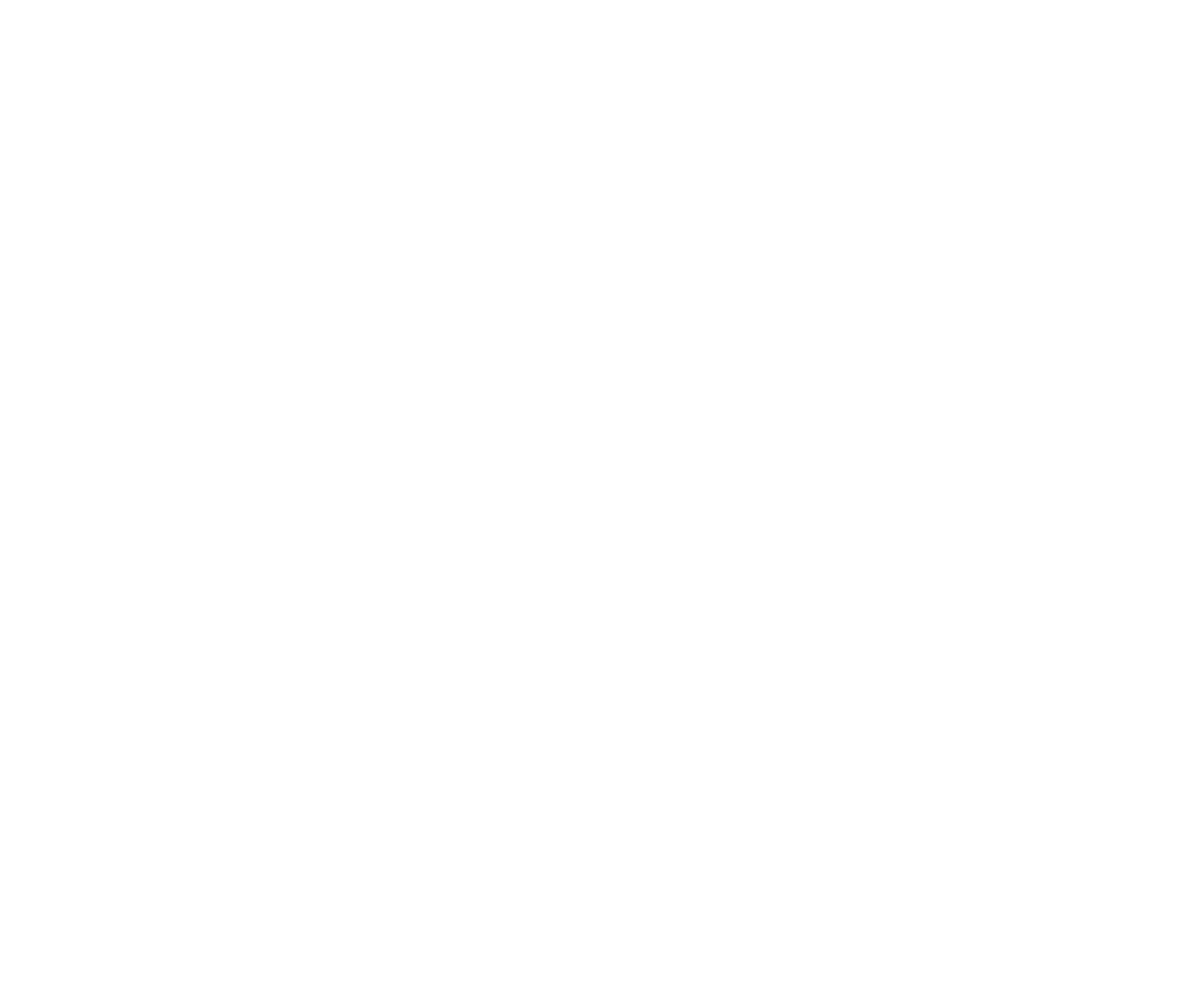
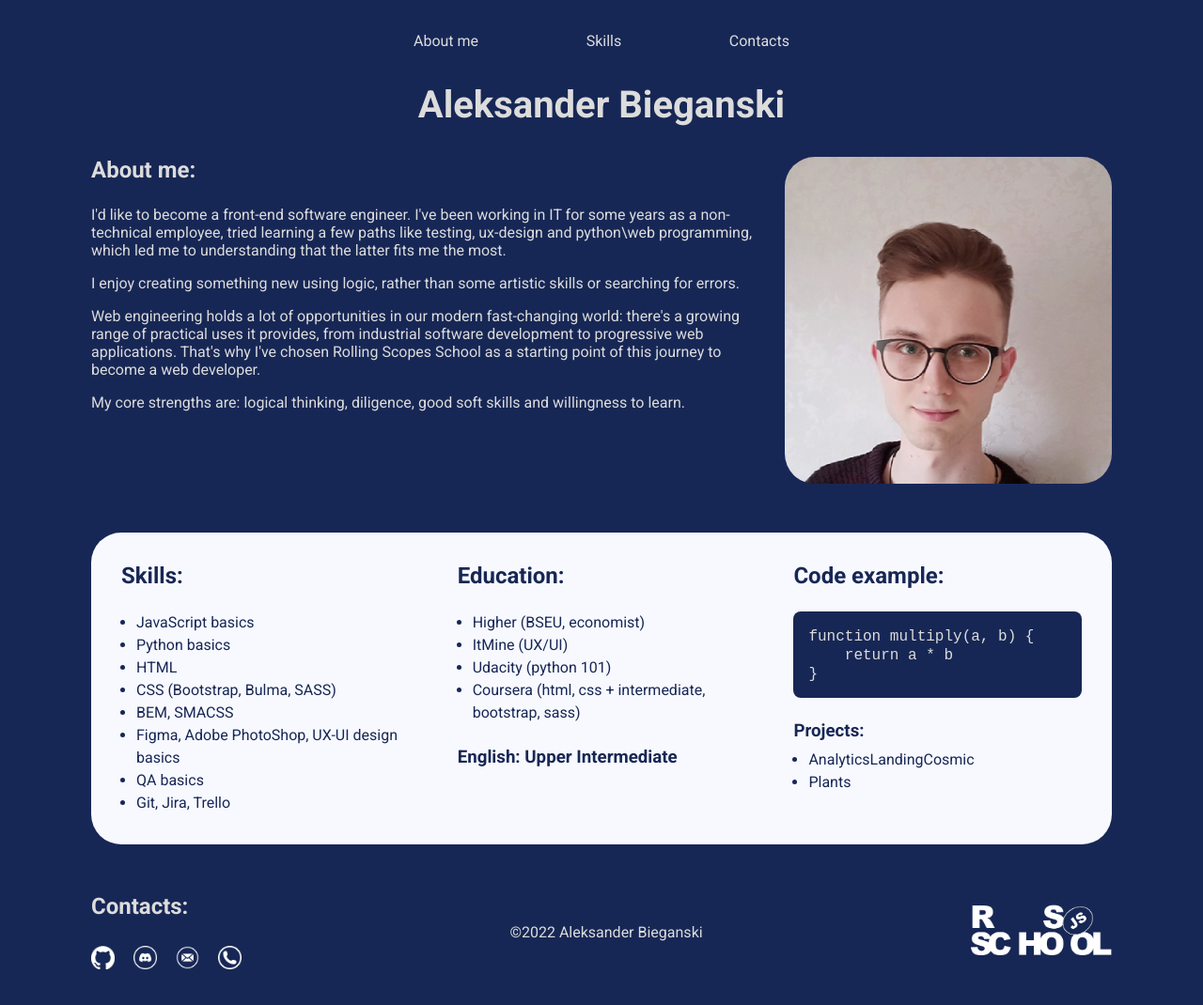
Before and after one commit to p0stfl3x/rsschool-cv, a plain HTML site: page index.html in a window 1280 px wide. Shown: the whole page at 94% size. Before the commit the page ends 800 px from the top, so only its background shows below. Drawn offline with Linux system fonts and the light colour scheme.

Commit message:
feat: add all the info, structure and styling

```diff
--- a/index.html
+++ b/index.html
@@ -4,9 +4,192 @@
   <meta charset="UTF-8">
   <meta http-equiv="X-UA-Compatible" content="IE=edge">
   <meta name="viewport" content="width=device-width, initial-scale=1.0">
-  <title>Document</title>
+  <title>cv</title>
+  <link rel="preconnect" href="https://fonts.googleapis.com">
+  <link rel="preconnect" href="https://fonts.gstatic.com" crossorigin>
+  <link href="https://fonts.googleapis.com/css2?family=Roboto:wght@400;500;700&display=swap" rel="stylesheet">
+  <link href="style.css" rel="stylesheet" type="text/css">
 </head>
 <body>
+  <div class="wrapper">
+    <header>
+      <nav>
+        <ul class="navigation">
+          <li>
+            <a href="#about">About me</a>
+          </li>
 
+          <li>
+            <a href="#skills">Skills</a>
+          </li>
+
+          <li>
+            <a href="#contacts">Contacts</a>
+          </li>
+        </ul>
+      </nav>
+    </header>
+
+    <main>
+      <h1>Aleksander Bieganski</h1>
+
+      <section id="about" class="about">
+        <div class="about__description">
+          <h2>About me:</h2>
+
+          <p>
+            I'd like to become a front-end software engineer. I've been working in IT for some years as a non-technical employee, tried learning a few paths like testing, ux-design and python\web programming, which led me to understanding that the latter fits me the most.
+          </p>
+
+          <p>
+            I enjoy creating something new using logic, rather than some artistic skills or searching for errors.
+          </p>
+
+          <p>
+            Web engineering holds a lot of opportunities in our modern fast-changing world: there's a growing range of practical uses it provides, from industrial software development to progressive web applications. That's why I've chosen Rolling Scopes School as a starting point of this journey to become a web developer.
+          </p>
+
+          <p>
+            My core strengths are: logical thinking, diligence, good soft skills and willingness to learn.
+          </p>
+        </div>
+
+        <picture class="about__photo">
+          <img
+            class="photo"
+            width="381"
+            height="381"
+            src="./assets/photo.png"
+            alt="Aleksander Bieganski"
+          >
+        </picture>
+      </section>
+
+      <div id="skills" class="proficiencies">
+        <div class="proficiencies__item">
+          <h2>Skills:</h2>
+
+          <ul class="list-dotted">
+            <li>JavaScript basics</li>
+
+            <li>Python basics</li>
+
+            <li>HTML</li>
+
+            <li>CSS (Bootstrap, Bulma, SASS)</li>
+
+            <li>BEM, SMACSS</li>
+
+            <li>Figma, Adobe PhotoShop, UX-UI design basics</li>
+
+            <li>QA basics</li>
+
+            <li>Git, Jira, Trello</li>
+          </ul>
+        </div>
+
+        <div class="proficiencies__item">
+          <h2>Education:</h2>
+
+          <ul class="list-dotted education-list">
+            <li>Higher (BSEU, economist)</li>
+
+            <li>ItMine (UX/UI)</li>
+
+            <li>Udacity (python 101)</li>
+
+            <li>Coursera (html, css + intermediate, bootstrap, sass)</li>
+          </ul>
+
+          <h3>English: Upper Intermediate</h3>
+        </div>
+
+        <div class="proficiencies__item">
+          <h2>Code example:</h2>
+
+          <div class="code-example">
+            <code>
+              function multiply(a, b) {<br>
+                &nbsp; &nbsp; return a * b <br>
+              }
+            </code>
+          </div>
+
+          <h3>Projects:</h3>
+
+          <ul class="list-dotted">
+            <li>
+              <a href="https://kossmik.onrender.com/" class="project-link" target=”_blank”
+              >AnalyticsLandingCosmic</a>
+            </li>
+
+            <li>
+              <a href="https://rolling-scopes-school.github.io/p0stfl3x-JSFEPRESCHOOL2022Q4/plants/" class="project-link" target=”_blank”
+              >Plants</a>
+            </li>
+          </ul>
+        </div>
+      </div>
+    </main>
+
+    <footer>
+      <ul class="footer">
+        <li class="footer__item contacts">
+          <h2 id="contacts">Contacts:</h2>
+
+          <ul class="contacts-list">
+            <li class="contacts-list__item">
+              <a href="https://github.com/p0stfl3x" target=”_blank”>
+                <img
+                  width="25"
+                  src="./assets/github-logo-white.png"
+                  alt="Github">
+              </a>
+            </li>
+
+            <li class="contacts-list__item">
+              <a href="https://discordapp.com/users/282209152628162560/" target=”_blank”>
+                <img
+                  width="25"
+                  src="./assets/discord-logo.png"
+                  alt="discord">
+              </a>
+            </li>
+
+            <li class="contacts-list__item">
+              <a href="mailto:axalce0n@yandex.by">
+                <img
+                  width="25"
+                  src="./assets/email-icon.png"
+                  alt="email">
+              </a>
+            </li>
+
+            <li class="contacts-list__item">
+              <a href="tel:+37533384-72-36">
+                <img
+                  width="25"
+                  src="./assets/phone-icon.png"
+                  alt="call">
+              </a>
+            </li>
+          </ul>
+        </li>
+
+        <li class="footer__item">
+          <span>©2022 Aleksander Bieganski</span>
+        </li>
+
+        <li class="footer__item">
+          <a href="https://rs.school/js/" target=”_blank”>
+            <img
+              width="150"
+              src="./assets/rs-school-js-white.png"
+              alt="Github">
+          </a>
+        </li>
+      </ul>
+    </footer>
+  </div>
 </body>
 </html>
--- a/style.css
+++ b/style.css
@@ -0,0 +1,268 @@
+/**
+ * Variables
+ */
+ :root {
+  --font-family-primary: "Roboto", sans-serif;
+  --background-color-body: rgb(23, 39, 85);
+  --background-color-shapes: rgb(248, 249, 255);
+  --text-color-primary: rgb(220, 220, 220);
+  --text-color-secondary: rgb(23, 39, 85);
+
+  --container-width: 1150px;
+  --content-padding-mobile: 1.2rem;
+  --content-padding-tablets: 3rem;
+  --content-padding-desktop: 2rem;
+}
+
+/**
+ * Base styles
+ */
+* {
+  box-sizing: border-box;
+  padding: 0;
+  margin: 0;
+}
+
+html {
+  font-family: var(--font-family-primary);
+  font-size: 16px;
+}
+
+body {
+  background: var(--background-color-body);
+}
+
+img {
+  max-width: 100%;
+  height: auto;
+}
+
+h1 {
+  margin-bottom: 2rem;
+  font-size: 2.5rem;
+  text-align: center;
+}
+
+h2 {
+  margin-bottom: 1.5rem;
+}
+
+h3 {
+  margin-bottom: 0.5rem;
+}
+
+p {
+  margin-bottom: 1rem;
+}
+
+a {
+  text-decoration: none;
+  color: var(--text-color-primary);
+  transition: filter 350ms;
+}
+
+a:hover {
+  filter: brightness(1.3);
+}
+
+ul {
+  padding: 0;
+}
+
+li {
+  line-height: 1.5;
+}
+
+/**
+ * Layout
+ */
+.wrapper {
+  min-height: 100vh;
+  display: flex;
+  flex-direction: column;
+  max-width: var(--container-width);
+  margin: 0 auto;
+  padding: 1rem var(--content-padding-mobile);
+  color: var(--text-color-primary);
+}
+
+@media only screen and (min-width: 650px) {
+  .wrapper {
+    padding: 1.5rem var(--content-padding-tablets);
+  }
+}
+
+@media only screen and (min-width: 950px) {
+  .wrapper {
+    padding: 2rem var(--content-padding-desktop);
+  }
+}
+
+ /**
+ * Navigation
+ */
+.navigation {
+  display: flex;
+  justify-content: space-between;
+  margin: 0 auto 2rem;
+  max-width: 25rem;
+  list-style-type: none;
+}
+
+/**
+ * Footer
+ */
+footer {
+  margin-top: auto;
+}
+
+.footer {
+  display: flex;
+  flex-direction: column;
+  justify-content: space-between;
+  align-items: center;
+  list-style-type: none;
+}
+
+.footer__item {
+  margin-bottom: 1.5rem;
+}
+
+.footer__item:last-child {
+  margin-bottom: 2rem;
+}
+
+@media only screen and (min-width: 650px) {
+  .footer {
+    flex-direction: row;
+  }
+
+  .footer__item, .footer__item:last-child {
+    margin-bottom: 0;
+  }
+}
+
+/**
+ * About
+ */
+.about {
+  display: flex;
+  flex-direction: column;
+  justify-content: space-between;
+  margin-bottom: 3rem;
+}
+
+.about__photo {
+  margin: 0 auto;
+}
+
+.photo {
+  border-radius: 2rem;
+}
+
+@media only screen and (min-width: 950px) {
+  .about {
+    flex-direction: row;
+    justify-content: space-between;
+    margin-bottom: 3rem;
+  }
+
+  .about__description {
+    max-width: 65%;
+  }
+
+  .about__photo {
+    max-width: 35%;
+    max-height: auto;
+    margin-left: 2rem;
+  }
+
+  .photo {
+    border-radius: 2rem;
+    margin: 0 auto;
+  }
+}
+
+/**
+ * Proficiences
+ */
+.proficiencies {
+  display: flex;
+  flex-direction: column;
+  align-items: center;
+  justify-content: space-between;
+  flex-wrap: wrap;
+  background: var(--background-color-shapes);
+  color: var(--text-color-secondary);
+  padding: 2rem;
+  margin-bottom: 3rem;
+  border-radius: 2rem;
+}
+
+.proficiencies__item {
+  width: 15rem;
+  margin-bottom: 2.5rem;
+}
+
+@media only screen and (min-width: 650px) {
+  .proficiencies__item {
+    width: 30rem;
+    margin-bottom: 2.5rem;
+  }
+}
+
+@media only screen and (min-width: 950px) {
+  .proficiencies {
+    flex-direction: row;
+    align-items: flex-start
+  }
+
+  .proficiencies__item {
+    flex: 1 1 0;
+    max-width: 30%;
+    margin-bottom: 0;
+  }
+}
+
+.list-dotted {
+  padding-left: 1rem;
+}
+
+.education-list {
+  margin-bottom: 1.5rem;
+}
+
+.code-example {
+  background: var(--background-color-body);
+  padding: 1rem;
+  color: var(--text-color-primary);
+  border-radius: 0.5rem;
+  margin-bottom: 1.5rem;
+}
+
+.project-link {
+  color: var(--text-color-secondary);
+}
+
+ /**
+ * Contacts
+ */
+.contacts {
+  text-align: center;
+}
+
+@media only screen and (min-width: 650px) {
+  .contacts {
+    text-align: start;
+  }
+}
+
+.contacts-list {
+  display: flex;
+  justify-content: space-between;
+  width: 10rem;
+}
+
+.contacts-list__item {
+  list-style-type: none;
+}
```
